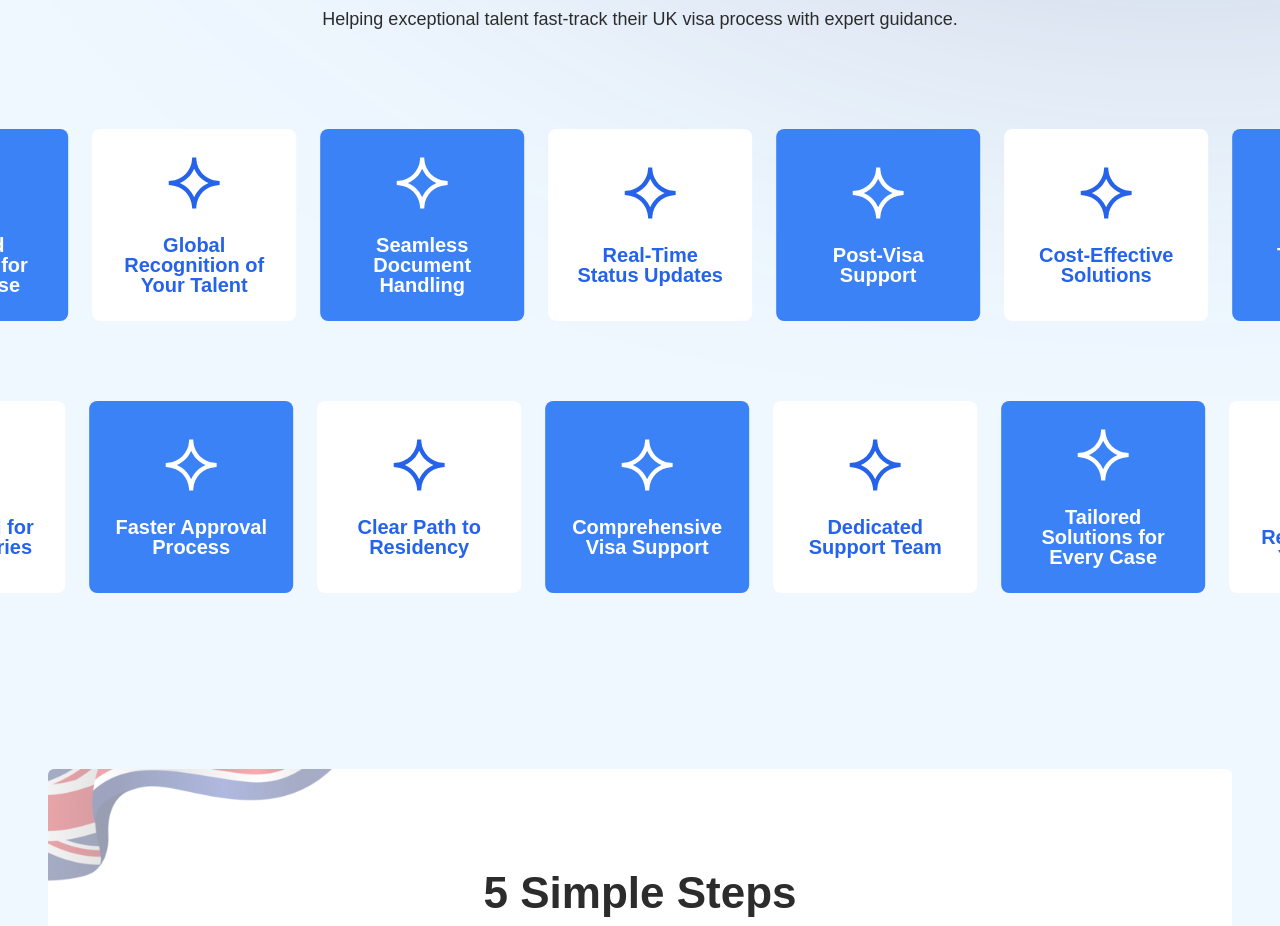
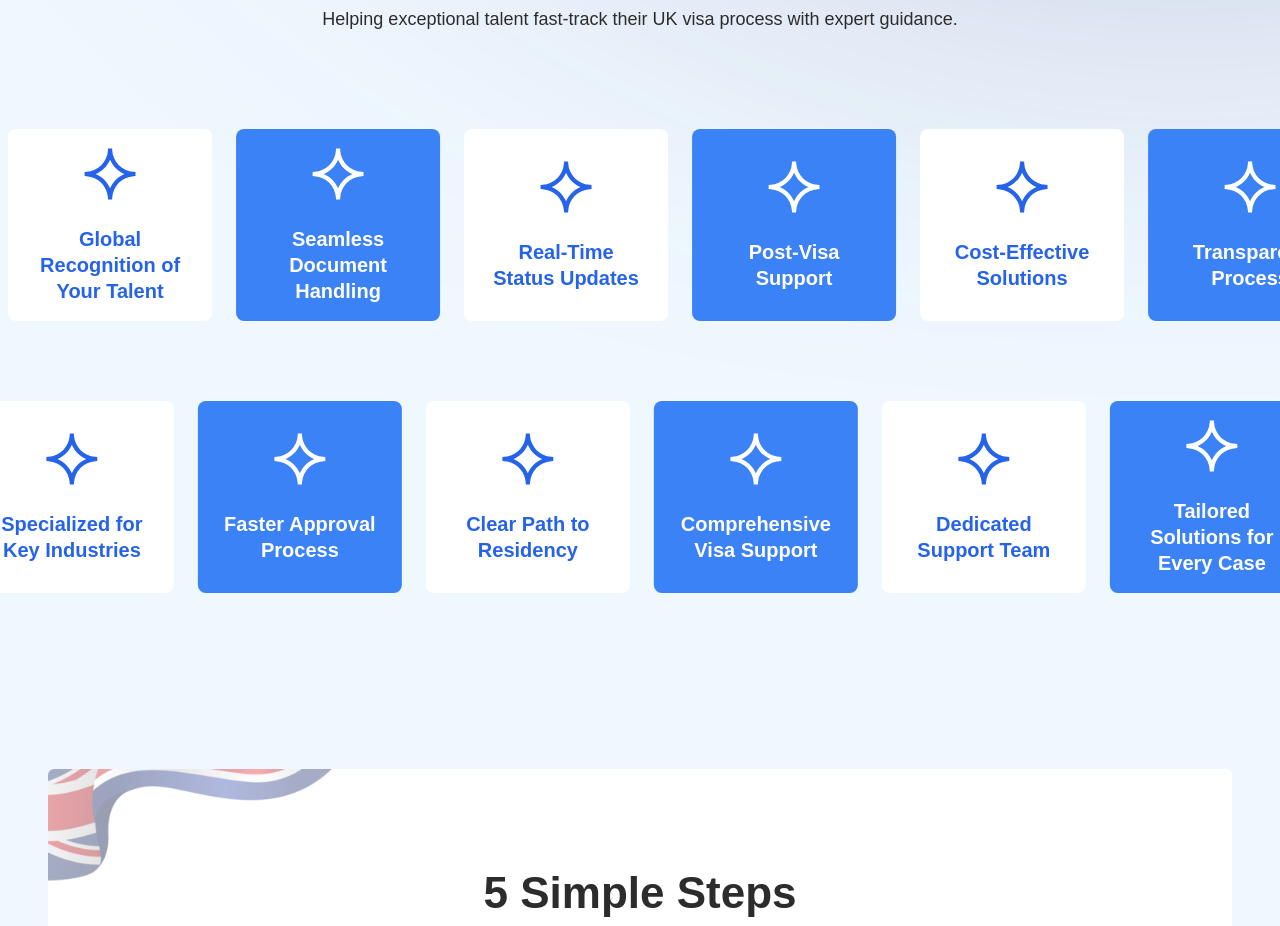
Before and after one commit to sahilbisht-saimanshetty/smart-immigrations, a React (Create React App) app: page / in a window 1280 px wide. Shown: the part 5040-5966 px from the top of the page. Built offline with nearby package versions, Linux system fonts and the light colour scheme.

Commit message:
update in gap why succed

```diff
--- a/src/components/LandingPage/WhySucceed.jsx
+++ b/src/components/LandingPage/WhySucceed.jsx
@@ -38,10 +38,10 @@ const WhySucceed = () => {
 
       <div className="space-y-8 md:space-y-10 lg:space-y-20 mt-10 md:mt-10 lg:mt-24">
         {/* Top Marquee (Moves Left) */}
-        <Marquee direction="left" items={strategies} speed={400} />
+        <Marquee direction="left" items={strategies} speed={450} />
 
         {/* Bottom Marquee (Moves Right) */}
-        <Marquee direction="right" items={strategies} speed={460} />
+        <Marquee direction="right" items={strategies} speed={530} />
       </div>
     </div>
   );
@@ -76,7 +76,7 @@ const Marquee = ({ direction, items, speed }) => {
                 }`}
               >
                 <RiGeminiLine className="text-[30px] md:text-[48px] lg:text-[56px]" />
-                <div className="font-jakarta-sans text-[10.42px] md:text-[16px] lg:text-[20px] leading-[100%] font-semibold">
+                <div className="font-jakarta-sans text-[10.42px] md:text-[16px] lg:text-[20px] leading-[130%] font-semibold">
                   {item}
                 </div>
               </div>
```
